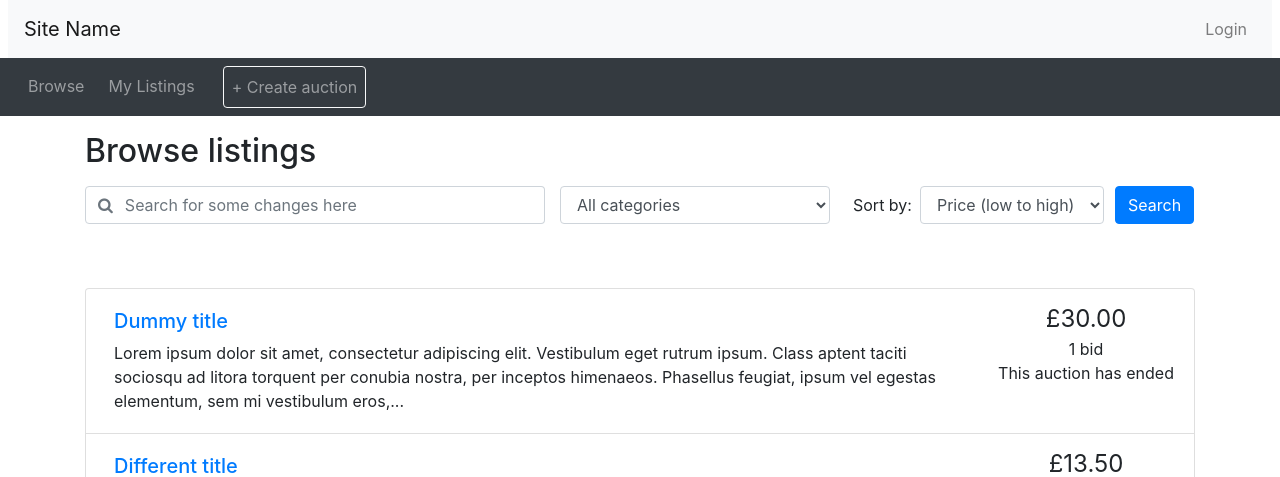
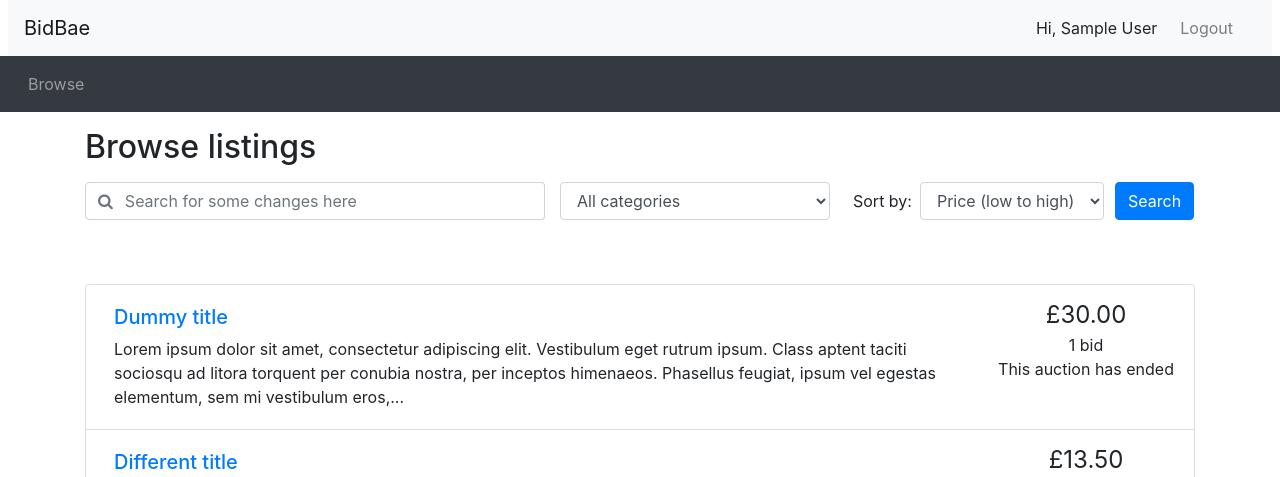
Before and after one commit to edt-dbms-group-11/bid_bae, a PHP site: page /browse.php in a window 1280 px wide. Shown: the top 477 px of the page. Run offline with PHP 8.4, Linux system fonts and the light colour scheme; the visitor is signed in with stand-in values (Sample User, id 1); some libraries are stand-ins or nearby versions.

Commit message:
feat: integrate header

```diff
--- a/header.php
+++ b/header.php
@@ -1,16 +1,21 @@
 <?php
-  // FIXME: At the moment, I've allowed these values to be set manually.
-  // But eventually, with a database, these should be set automatically
-  // ONLY after the user's login credentials have been verified via a
-  // database query.
 session_start();
-  $_SESSION['logged_in'] = false;
-  $_SESSION['account_type'] = 'seller';
+if (!isset($_SESSION) || $_SESSION == null) {
+    $_SESSION['is_logged_in'] = false;
+    $_SESSION['email'] = null;
+    $_SESSION['username'] = null;
+    $_SESSION['display_name'] = null;
+} elseif ($_SESSION['username'] != null) {
+    $username = $_SESSION['username'];
+    $display_name = $_SESSION['display_name'];
+    $email = $_SESSION['email'];
+    $is_logged_in = true;
+}
 ?>
-
 
 <!doctype html>
 <html lang="en">
+
 <head>
     <meta charset="utf-8">
     <meta name="viewport" content="width=device-width, initial-scale=1, shrink-to-fit=no">
@@ -22,29 +27,30 @@
     <!-- Custom CSS file -->
     <link rel="stylesheet" href="css/custom.css">
 
-  <title>[My Auction Site] <!--CHANGEME!--></title>
+    <title>BidBae</title>
 </head>
-
 
 <body>
 
     <!-- Navbars -->
     <nav class="navbar navbar-expand-lg navbar-light bg-light mx-2">
-  <a class="navbar-brand" href="#">Site Name <!--CHANGEME!--></a>
+        <a class="navbar-brand" href="#">BidBae</a>
         <ul class="navbar-nav ml-auto">
             <li class="nav-item">
-
                 <?php
-  // Displays either login or logout on the right, depending on user's
-  // current status (session).
-  if (isset($_SESSION['logged_in']) && $_SESSION['logged_in'] == true) {
-    echo '<a class="nav-link" href="logout.php">Logout</a>';
-  }
-  else {
-    echo '<button type="button" class="btn nav-link" data-toggle="modal" data-target="#loginModal">Login</button>';
+                if (isset($_SESSION['is_logged_in']) && $_SESSION['is_logged_in'] == true) {
+                    echo "<div class='container'>
+                      <div class='row flex'>
+                          <div class='align-middle pt-2'>Hi, $display_name</div>
+                          <div class='col-4'>
+                            <a class='nav-link' href='logout.php'>Logout</a>
+                          </div>
+                      </div>
+                  </div>";
+                } else {
+                    echo "<button type='button' class='btn nav-link' data-toggle='modal' data-target='#loginModal'>Login</button>";
                 }
                 ?>
-
             </li>
         </ul>
     </nav>
@@ -53,26 +59,6 @@
             <li class="nav-item mx-1">
                 <a class="nav-link" href="browse.php">Browse</a>
             </li>
-<?php
-  if (isset($_SESSION['account_type']) && $_SESSION['account_type'] == 'buyer') {
-  echo('
-	<li class="nav-item mx-1">
-      <a class="nav-link" href="mybids.php">My Bids</a>
-    </li>
-	<li class="nav-item mx-1">
-      <a class="nav-link" href="recommendations.php">Recommended</a>
-    </li>');
-  }
-  if (isset($_SESSION['account_type']) && $_SESSION['account_type'] == 'seller') {
-  echo('
-	<li class="nav-item mx-1">
-      <a class="nav-link" href="mylistings.php">My Listings</a>
-    </li>
-	<li class="nav-item ml-3">
-      <a class="nav-link btn border-light" href="create_auction.php">+ Create auction</a>
-    </li>');
-  }
-?>
         </ul>
     </nav>
 
@@ -91,11 +77,11 @@
                     <form method="POST" action="login_result.php">
                         <div class="form-group">
                             <label for="email">Email</label>
-            <input type="text" class="form-control" id="email" placeholder="Email">
+                            <input type="text" class="form-control" id="email" name="email" placeholder="Email">
                         </div>
                         <div class="form-group">
                             <label for="password">Password</label>
-            <input type="password" class="form-control" id="password" placeholder="Password">
+                            <input type="password" class="form-control" id="password" name="password" placeholder="Password">
                         </div>
                         <button type="submit" class="btn btn-primary form-control">Sign in</button>
                     </form>
@@ -105,3 +91,10 @@
             </div>
         </div>
     </div> <!-- End modal -->
+
+    <!-- Bootstrap and jQuery JS -->
+    <script src="js/jquery.min.js"></script>
+    <script src="js/bootstrap.min.js"></script>
+</body>
+
+</html>
```
Lines whose indentation alone changed are shown as unchanged.
